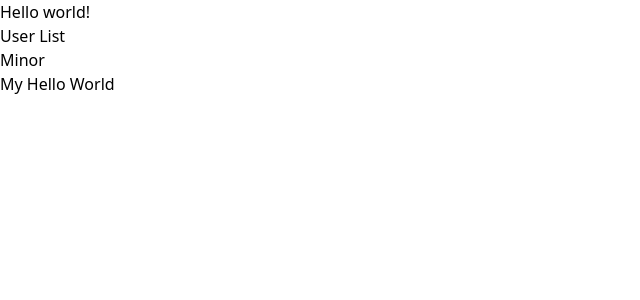
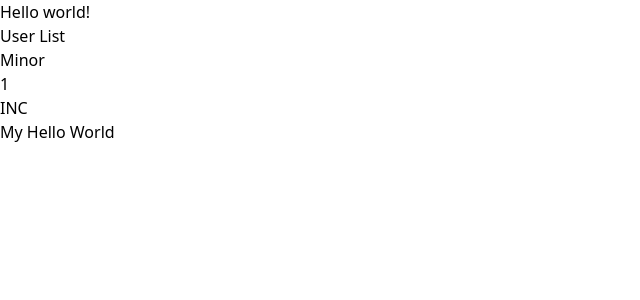
Before and after one commit to ZK202308A/r1_0919, a React (Vite) app: page / in a window 1280 px wide. Shown: the top 300 px of the page, without its empty margins (0-640 px from the left). Built offline with nearby package versions, Linux system fonts and the light colour scheme; the HTML template or start-up script is replaced by a standard one.

Commit message:
Count1 변경

```diff
--- a/src/App.tsx
+++ b/src/App.tsx
@@ -13,7 +13,7 @@ function App() {
 
           <UserList></UserList>
 
-
+          <Count1/>
 
           <MyHello></MyHello>
       </>
--- a/src/components/Count1.tsx
+++ b/src/components/Count1.tsx
@@ -21,7 +21,7 @@ function Count1():ReactElement {
     return (
         <div className="border-2 w-1/2 h-1/4 bg-amber-200 justify-center flex m-3 p-3">
 
-            <CountDisplay num={count.num}></CountDisplay>
+            <CountDisplay count={count}></CountDisplay>
 
             <CountButtons fn={changeNum}></CountButtons>
         </div>
--- a/src/components/CountDisplay.tsx
+++ b/src/components/CountDisplay.tsx
@@ -1,13 +1,17 @@
 import  {ReactElement} from 'react';
 import {CountNum} from "../types/count.ts";
 
-function CountDisplay({num}: CountNum):ReactElement {
+interface CountDisplayProps {
+    count:CountNum
+}
+
+function CountDisplay({count}:CountDisplayProps):ReactElement {
 
     console.log()
 
     return (
         <div>
-            <h1>{num}</h1>
+            <h1>{count.num}</h1>
         </div>
     );
 }
```
